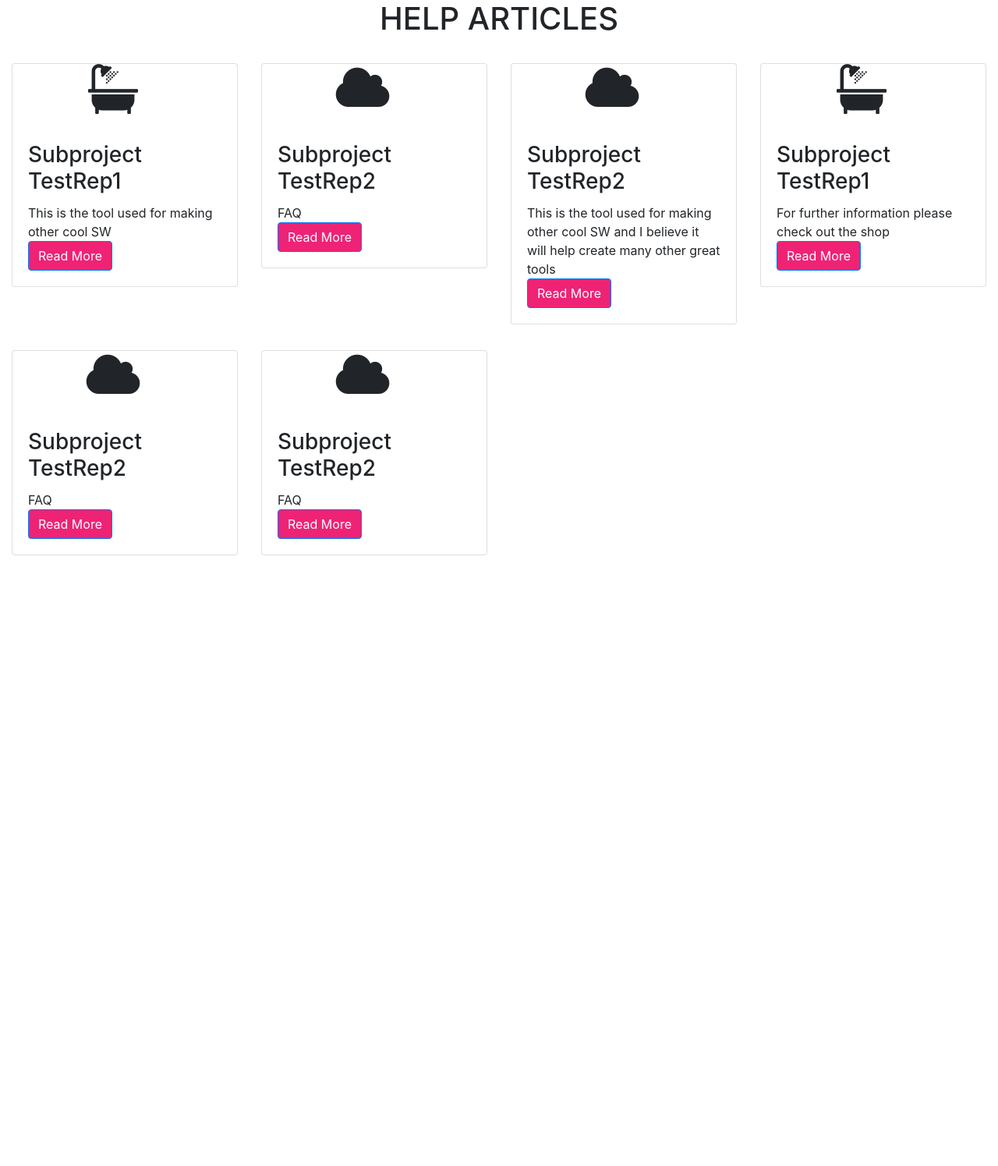
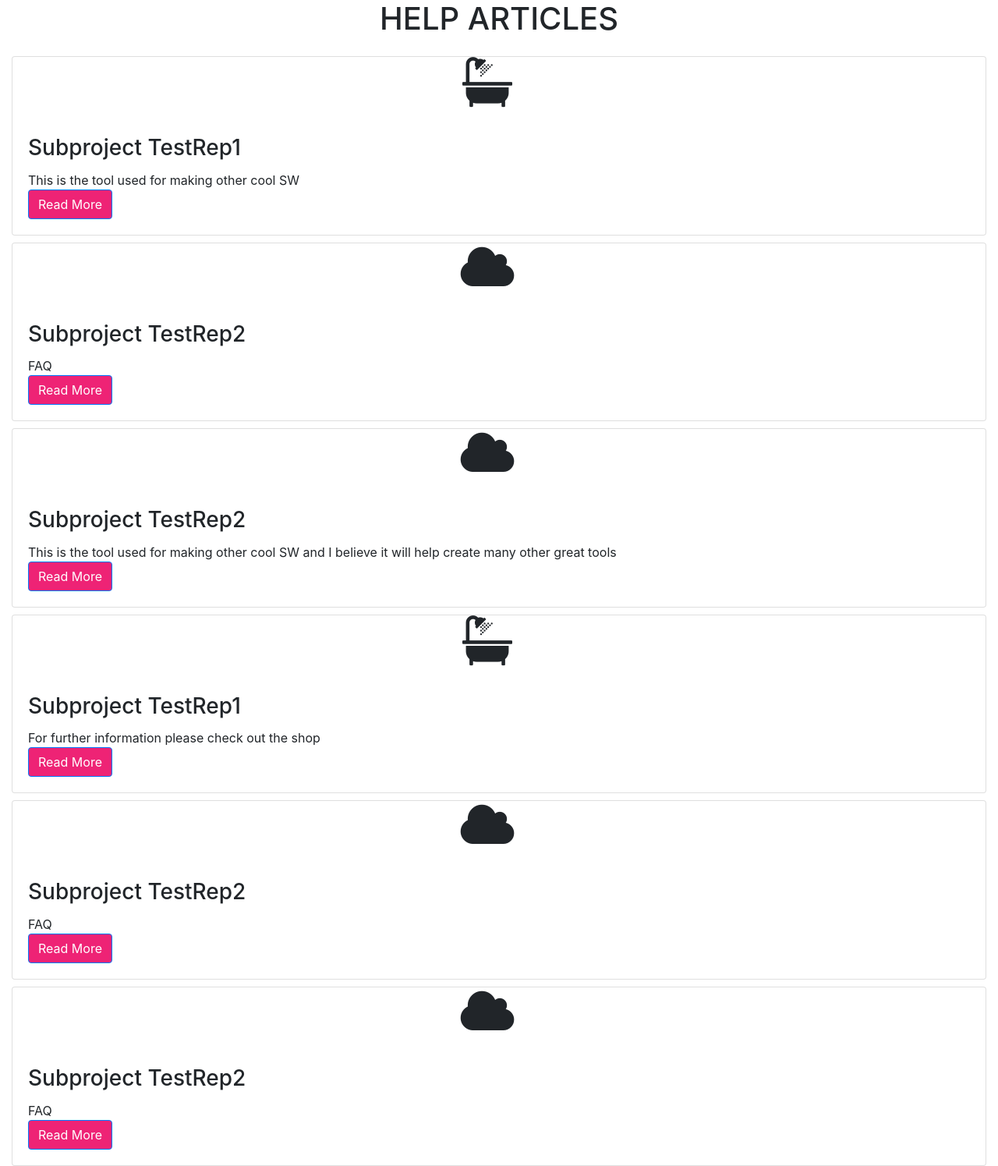
Before and after one commit to TestOrgLeonB/testorgleonb.github.io, a Jekyll site: the page built from README.md, in a window 1280 px wide. Shown: the whole page at 78% size. Built offline with Jekyll 4.4.1, drawn with Linux system fonts in a browser that asks for light colours; our own code applies the rules of GitHub Pages for plain Markdown files; before the commit the page ends 900 px from its top, so only the background shows below that.

Commit message:
responsiveness

```diff
--- a/_layouts/default.html
+++ b/_layouts/default.html
@@ -11,13 +11,13 @@
 <body>
     <div class="container-fluid">
         <h1 class="text-center mb-4">HELP ARTICLES</h1>
-            <div class="row">
+            <div class="row-cols-1 row-cols-md-2 row-cols-lg-3 g-3">
                 {% for project in site.data.projects %}
                     {% for subproject in project %}
                         {% assign remainder = forloop.index0 | modulo: 2 %}
                         {% if remainder == 1 %}
-                            <div class="col-lg-3 col-md-4 col-sm-12 col-xs-12 mb-4 align-items-stretch">
-                                <div class="card" style="margin-top: 1vh;">
+                            <!-- <div class="col-lg-3 col-md-4 col-sm-12 col-xs-12 mb-4"> -->
+                                <div class="card align-items-stretch" style="margin-top: 1vh;">
                                     <div class="row card-img-top">
                                         <div class="col">
                                             <div class="text-center mb-3">
@@ -36,13 +36,13 @@
                                                 <p class="card-text">{{subproject.description}}</p>
                                             </div>
                                         </div>
-                                        <div class="row">
-                                            <div class="col text-end">
+                                        <div class="row justify-content-end">
+                                            <div class="col">
                                                 <a href="{{ subproject.url }}" class="btn btn-primary" style="background-color: #EE2375;">Read More</a>
                                             </div>
                                         </div>
                                     </div>
-                                </div>
+                                <!-- </div> -->
                             </div>
                         {% endif %}
                     {% endfor %}
```
